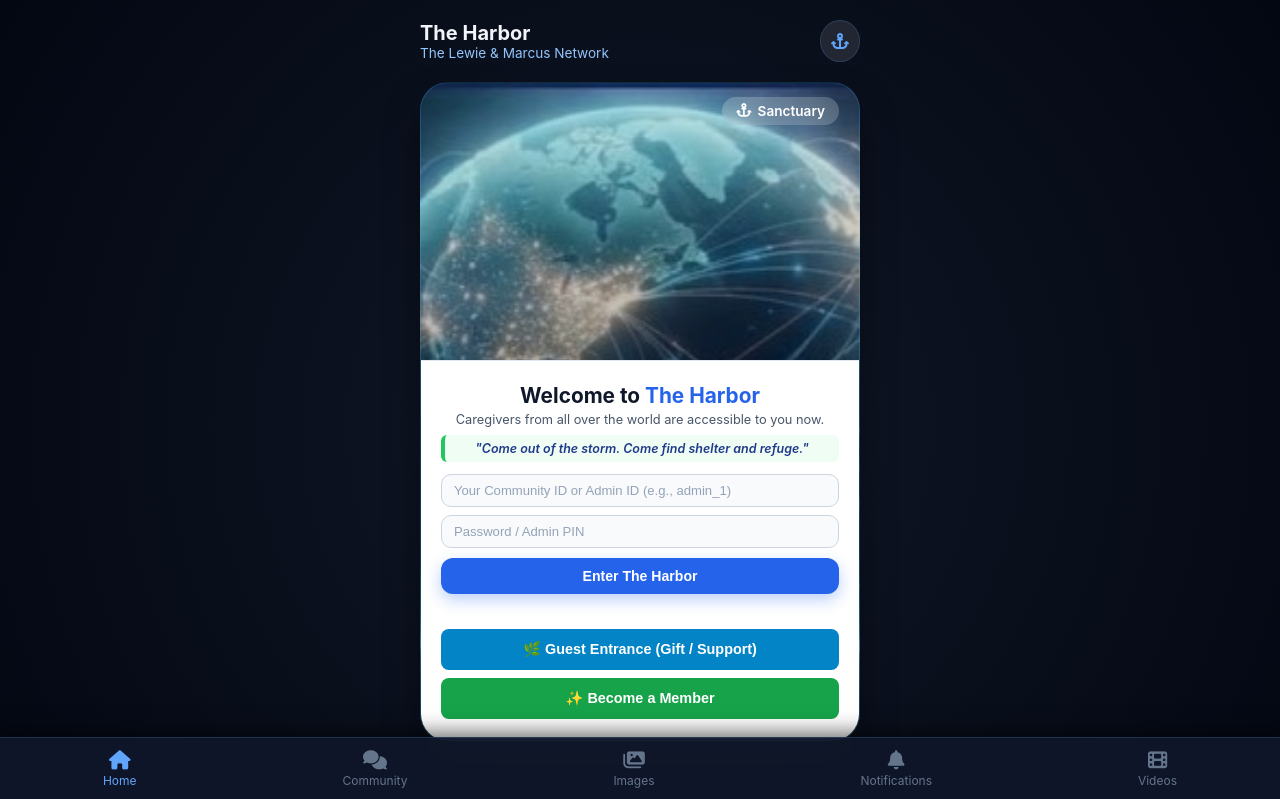
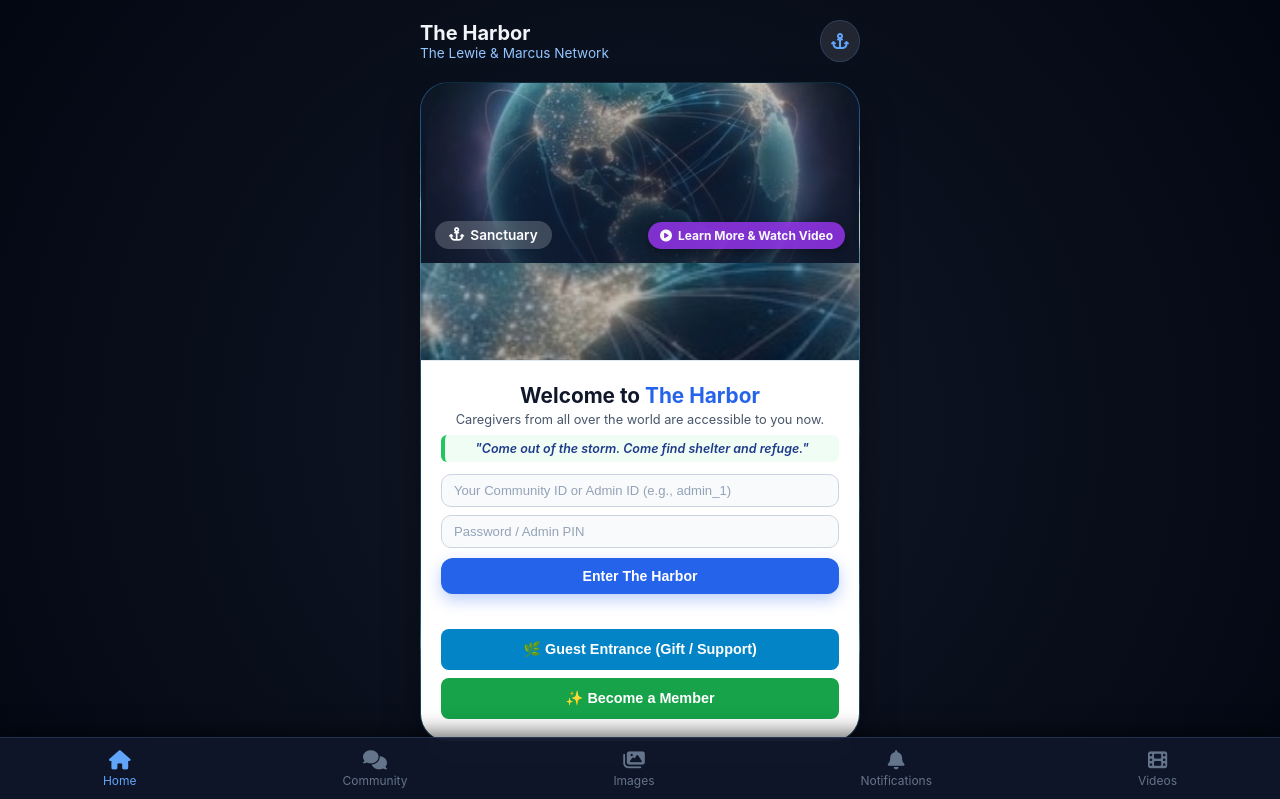
Before and after one commit to ajann-boop/the-harbor, a Flask app: page / in a window 1280 px wide. Shown: the top 799 px of the page. Run offline with Flask 3, Linux system fonts and the light colour scheme.

Commit message:
Add clickable earth presentation video modal and clean live queues

```diff
--- a/templates/index.html
+++ b/templates/index.html
@@ -26,6 +26,70 @@
             padding: 16px;
             text-align: center;
         }
+
+        /* Cinematic Earth Background Showcase with Clickable Overlay */
+        .visual-showcase {
+            position: relative;
+            background: url("{{ url_for('static', filename='global_connection.jpg') }}") center/cover no-repeat;
+            min-height: 180px;
+            border-radius: 12px 12px 0 0;
+            display: flex;
+            align-items: flex-end;
+            justify-content: space-between;
+            padding: 14px;
+            cursor: pointer;
+            overflow: hidden;
+        }
+        .visual-showcase::after {
+            content: '';
+            position: absolute;
+            inset: 0;
+            background: linear-gradient(to top, rgba(15, 23, 42, 0.8), rgba(0,0,0,0.2));
+            z-index: 1;
+        }
+        .visual-showcase > * {
+            position: relative;
+            z-index: 2;
+        }
+        .earth-learn-more-badge {
+            background: rgba(147, 51, 234, 0.85);
+            color: #f8fafc;
+            padding: 6px 12px;
+            border-radius: 20px;
+            font-size: 0.75rem;
+            font-weight: 700;
+            display: flex;
+            align-items: center;
+            gap: 6px;
+            box-shadow: 0 4px 12px rgba(0,0,0,0.4);
+            transition: all 0.2s;
+        }
+        .earth-learn-more-badge:hover {
+            background: rgba(147, 51, 234, 1);
+            transform: scale(1.03);
+        }
+
+        /* Video Modal Overlay */
+        #videoModalOverlay {
+            position: fixed;
+            inset: 0;
+            background: rgba(15, 23, 42, 0.92);
+            z-index: 9999;
+            display: none;
+            align-items: center;
+            justify-content: center;
+            padding: 20px;
+        }
+        .video-modal-content {
+            background: #1e1138;
+            border: 1px solid rgba(147, 51, 234, 0.4);
+            border-radius: 14px;
+            max-width: 600px;
+            width: 100%;
+            padding: 20px;
+            box-shadow: 0 20px 40px rgba(0,0,0,0.6);
+            text-align: center;
+        }
     </style>
 </head>
 <body>
@@ -48,8 +112,12 @@
 
             <!-- Global Caregiver Sanctuary Welcome Card (Auth Screen) -->
             <section class="fuelpay-hero-card" id="home-hero-section">
-                <div class="visual-showcase">
+                <!-- Clickable Earth Background Banner -->
+                <div class="visual-showcase" onclick="openVideoModal()" title="Click to watch master presentation">
                     <div class="sanctuary-tag"><i class="fa-solid fa-anchor"></i> Sanctuary</div>
+                    <div class="earth-learn-more-badge">
+                        <i class="fa-solid fa-play-circle"></i> Learn More & Watch Video
+                    </div>
                 </div>
 
                 <div class="white-info-card">
@@ -889,7 +957,6 @@
         function hideAllViews() {
             const views = [
                 'home-hero-section',
-                'presentation-section',
                 'admin-dashboard-view',
                 'guest-entrance-view',
                 'guest-submission-view',
@@ -1214,6 +1281,37 @@
             loadAdminData();
         }
 
+        function openVideoModal() {
+            let modal = document.getElementById('videoModalOverlay');
+            if (!modal) {
+                modal = document.createElement('div');
+                modal.id = 'videoModalOverlay';
+                modal.innerHTML = `
+                    <div class="video-modal-content">
+                        <div style="display: flex; justify-content: space-between; align-items: center; margin-bottom: 12px;">
+                            <h3 style="color: #38bdf8; font-size: 1rem; margin: 0;"><i class="fa-solid fa-anchor"></i> The Harbor Master Presentation</h3>
+                            <button onclick="closeVideoModal()" style="background: none; border: none; color: #ef4444; font-size: 1.2rem; cursor: pointer;"><i class="fa-solid fa-xmark"></i></button>
+                        </div>
+                        <video controls width="100%" style="border-radius: 8px; max-height: 320px;">
+                            <source src="{{ url_for('static', filename='lewieandmarcus.mp4') }}" type="video/mp4">
+                            Your browser does not support the video tag.
+                        </video>
+                    </div>
+                `;
+                document.body.appendChild(modal);
+            }
+            modal.style.display = 'flex';
+        }
+
+        function closeVideoModal() {
+            const modal = document.getElementById('videoModalOverlay');
+            if (modal) {
+                const videoEl = modal.querySelector('video');
+                if (videoEl) videoEl.pause();
+                modal.style.display = 'none';
+            }
+        }
+
         function resetTriviaLounge() {
             if (triviaTimer) clearInterval(triviaTimer);
             document.getElementById('triviaStartScreen').style.display = 'block';
```
